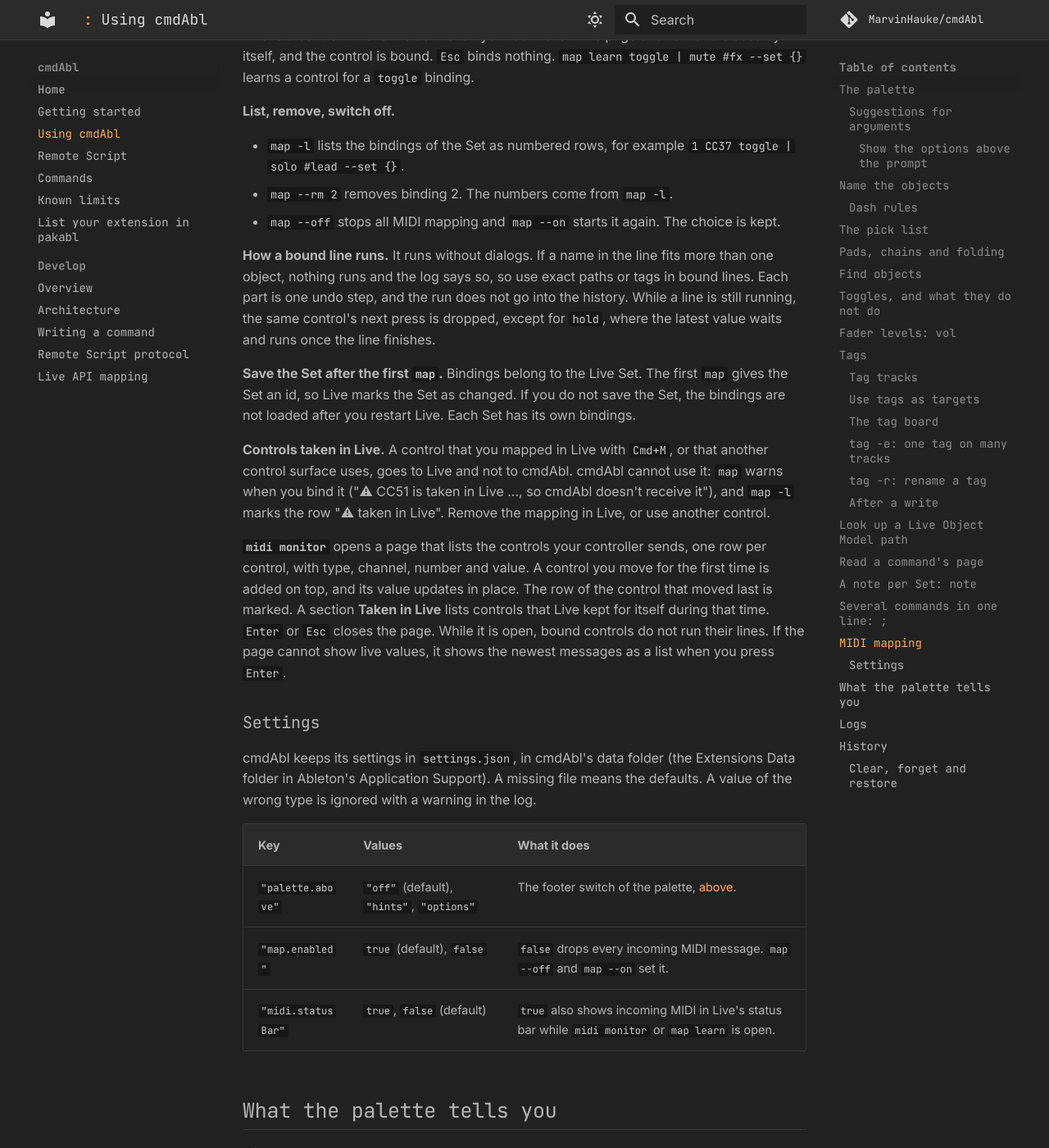
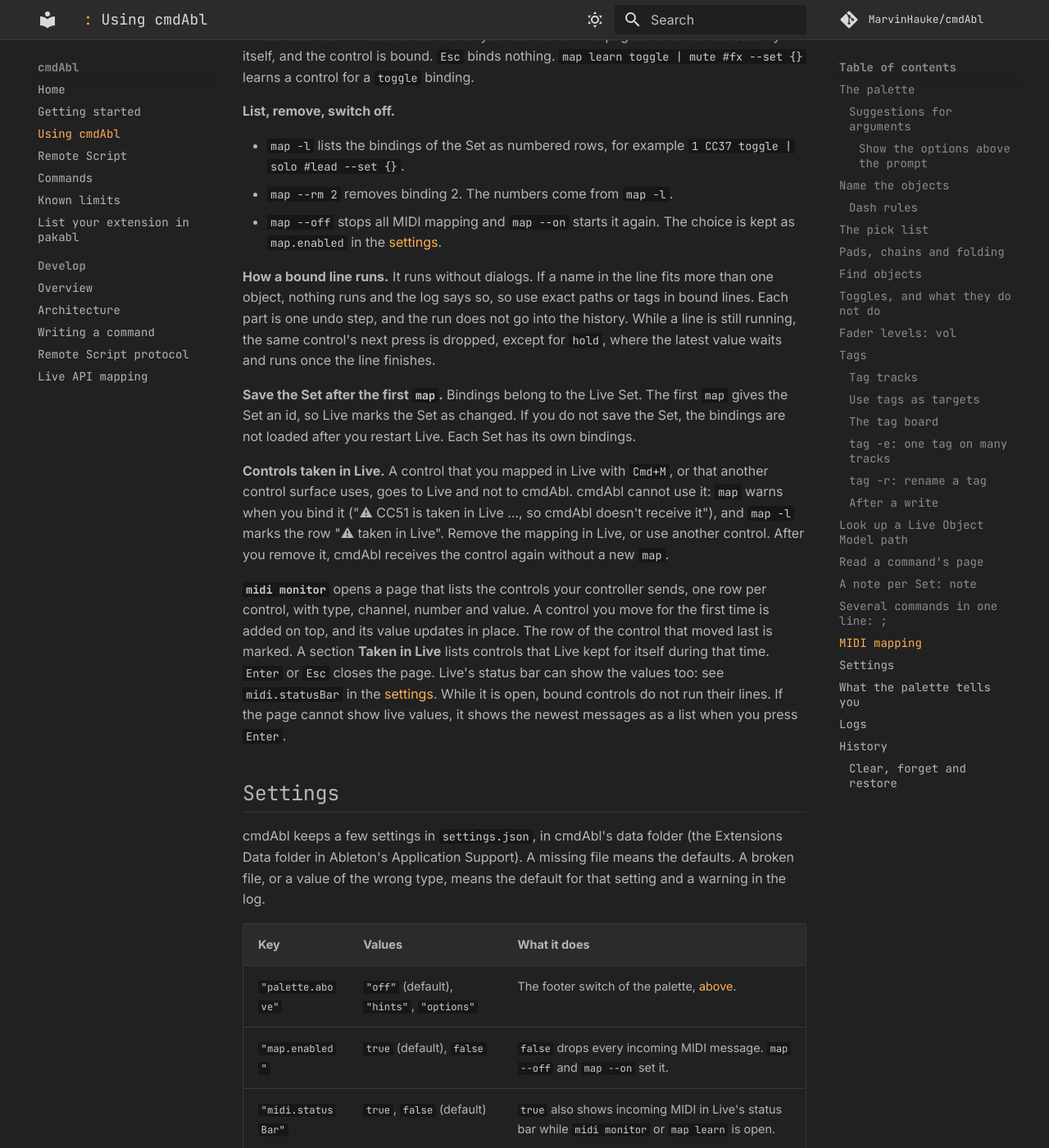
Before and after one commit to MarvinHauke/cmdAbl, an MkDocs documentation site: the page built from docs/using.md, in a window 1280 px wide and 1400 px high, scrolled down 23860 px. Shown: the whole window at 82% size. Built offline with MkDocs 1.6.1 and Material for MkDocs 9.7.7, drawn with Linux system fonts in a browser that asks for light colours; comment, search, counter and statistics services are not loaded; some of the changed text lies outside the part shown.

Commit message:
docs: using — own Settings section, Cmd+M removal sentence back
Co-Authored-By: Claude Sonnet 5.5 <noreply@anthropic.com>

```diff
--- a/docs/using.md
+++ b/docs/using.md
@@ -54,7 +54,7 @@ A name with spaces is quoted for you.
 #### Show the options above the prompt
 
 The footer of the palette has a switch, **Above the prompt: Off · Hints · Options**. Click it with the mouse. The
-choice is saved and used the next time you open the palette. The palette opens taller for **Hints** and **Options**.
+choice is saved in [`settings.json`](#settings) and used the next time you open the palette. The palette opens taller for **Hints** and **Options**.
 If you switch while the palette is open, the layout changes fully at the next open.
 
 - **Off** (the default): one list below the prompt. Options appear in it after you type `-`.
@@ -558,7 +558,7 @@ control on your controller. The page shows it and closes by itself, and the cont
 
 - `map -l` lists the bindings of the Set as numbered rows, for example `1  CC37  toggle  | solo #lead --set {}`.
 - `map --rm 2` removes binding 2. The numbers come from `map -l`.
-- `map --off` stops all MIDI mapping and `map --on` starts it again. The choice is kept.
+- `map --off` stops all MIDI mapping and `map --on` starts it again. The choice is kept as `map.enabled` in the [settings](#settings).
 
 **How a bound line runs.** It runs without dialogs. If a name in the line fits more than one object, nothing runs
 and the log says so, so use exact paths or tags in bound lines. Each part is one undo step, and the run does not go
@@ -571,18 +571,18 @@ own bindings.
 
 **Controls taken in Live.** A control that you mapped in Live with `Cmd+M`, or that another control surface uses, goes to Live and not to cmdAbl. cmdAbl
 cannot use it: `map` warns when you bind it ("⚠ CC51 is taken in Live …, so cmdAbl doesn't receive it"), and `map -l` marks the row "⚠ taken in Live". Remove the mapping in
-Live, or use another control.
+Live, or use another control. After you remove it, cmdAbl receives the control again without a new `map`.
 
 **`midi monitor`** opens a page that lists the controls your controller sends, one row per control, with type, channel,
 number and value. A control you move for the first time is added on top, and its value updates in place. The row of the control that moved last is marked. A section **Taken in Live** lists controls that Live kept for
-itself during that time. `Enter` or `Esc` closes the page. While it is open, bound controls do not run their lines.
+itself during that time. `Enter` or `Esc` closes the page. Live's status bar can show the values too: see `midi.statusBar` in the [settings](#settings). While it is open, bound controls do not run their lines.
 If the page cannot show live values, it shows the newest messages as a list when you press `Enter`.
 
-### Settings
+## Settings
 
-cmdAbl keeps its settings in `settings.json`, in cmdAbl's data folder (the Extensions Data folder in Ableton's
-Application Support). A missing file means the defaults. A value of the wrong type is
-ignored with a warning in the log.
+cmdAbl keeps a few settings in `settings.json`, in cmdAbl's data folder (the Extensions Data folder in Ableton's
+Application Support). A missing file means the defaults. A broken file, or a value of the wrong
+type, means the default for that setting and a warning in the log.
 
 | Key | Values | What it does |
 | --- | --- | --- |
```
